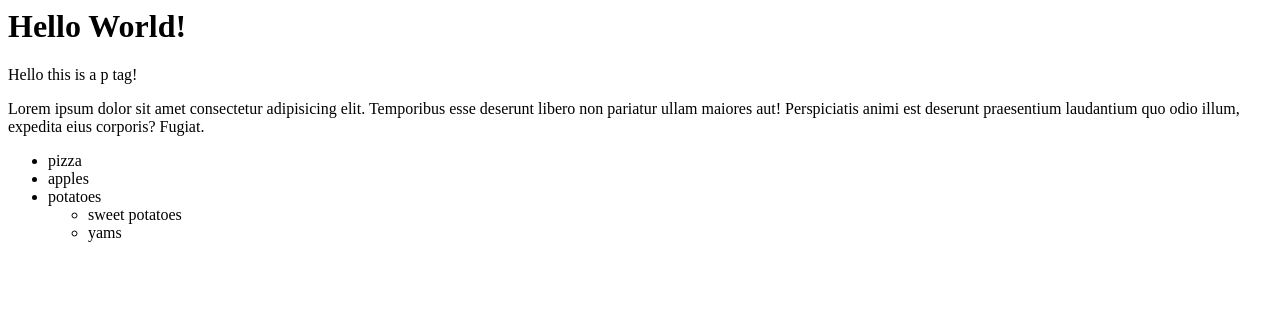
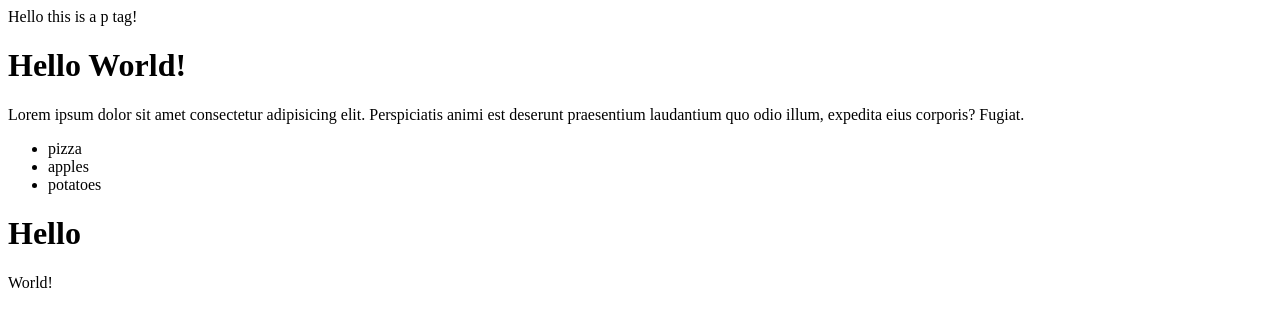
Before and after one commit to brendan-codes/jan2022-w1d1, a plain HTML site: page index.html in a window 1280 px wide. Drawn offline with Linux system fonts and the light colour scheme.

Commit message:
initial commit

```diff
--- a/index.html
+++ b/index.html
@@ -1,15 +1,16 @@
+<p>Hello this is a p tag!</p>
+
 <h1>Hello World!</h1>
 
-<p>Hello this is a p tag!</p>
-
-<p>Lorem ipsum dolor sit amet consectetur adipisicing elit. Temporibus esse deserunt libero non pariatur ullam maiores aut! Perspiciatis animi est deserunt praesentium laudantium quo odio illum, expedita eius corporis? Fugiat.</p>
+<p>Lorem ipsum dolor sit amet consectetur adipisicing elit. Perspiciatis animi est deserunt praesentium laudantium quo odio illum, expedita eius corporis? Fugiat.</p>
 
 <ul> <!-- outer ul -->
     <li>pizza</li>
     <li>apples</li>
     <li>potatoes</li>
-    <ul> <!-- inner ul -->
-        <li>sweet potatoes</li>
-        <li>yams</li>
-    </ul>
 </ul>
+
+<div>
+    <h1>Hello</h1>
+    <p>World!</p>
+</div>
```
